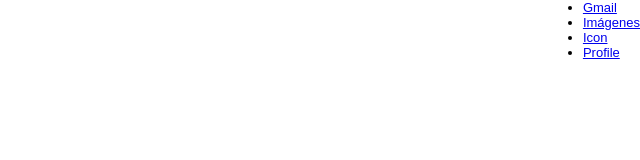
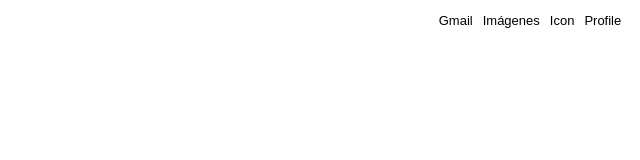
Before and after one commit to Decker316/Curso-practico-de-HTML-y-CSS, a plain HTML site: page index.html in a window 1280 px wide. Shown: the whole page, without its empty margins (640-1280 px from the left). Drawn offline with Linux system fonts and the light colour scheme.

Commit message:
Some position-bugs fixed and add some style to nav list items

```diff
--- a/CSS/style.css
+++ b/CSS/style.css
@@ -1,15 +1,21 @@
 * {
     box-sizing: border-box;
-    margin: 0;
-    padding: 0;
 }
 html {
     font-size: 62.5%;
     font-family: Arial, Helvetica, sans-serif;
 }
+body {
+    margin: 0;
+    padding: 0;
+    font-size: 1.3rem;
+}
+a {
+    text-decoration: none;
+    cursor: pointer;
+}
 
 header {
-    font-size: 1.3rem;
     width: 100vw;
     height: 6rem;
 }
@@ -17,3 +23,15 @@ header nav {
     display: flex;
     justify-content: flex-end;
 }
+header nav .nav-right-section {
+    width: 250px;
+    height: auto;
+    display: flex;
+    list-style: none;
+    justify-content: center;
+    align-items: center;
+}
+nav .nav-right-section a {
+    margin-right: 10px;
+    color: #000000;
+}
--- a/index.html
+++ b/index.html
@@ -4,13 +4,13 @@
     <meta charset="UTF-8">
     <meta http-equiv="X-UA-Compatible" content="IE=edge">
     <meta name="viewport" content="width=device-width, initial-scale=1.0">
-    <title>Document</title>
+    <title>Google Clone</title>
     <link rel="stylesheet" href="./CSS/style.css">
 </head>
 <body>
     <header>
         <nav>
-            <ul>
+            <ul class="nav-right-section">
         <!-- Generar varios li con un a por dentro se puede hacer con li*4> -->
                 <li>
                     <a href="https://mail.google.com">Gmail</a>
```
